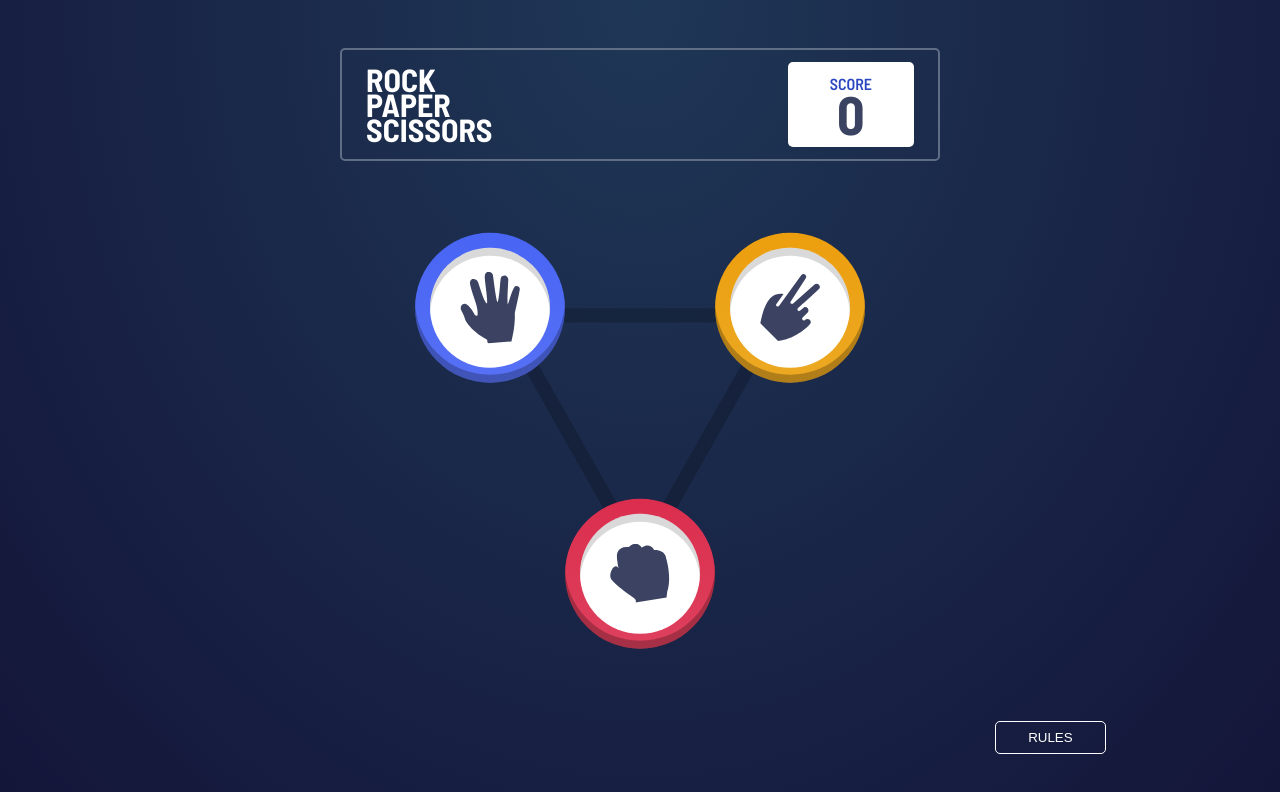
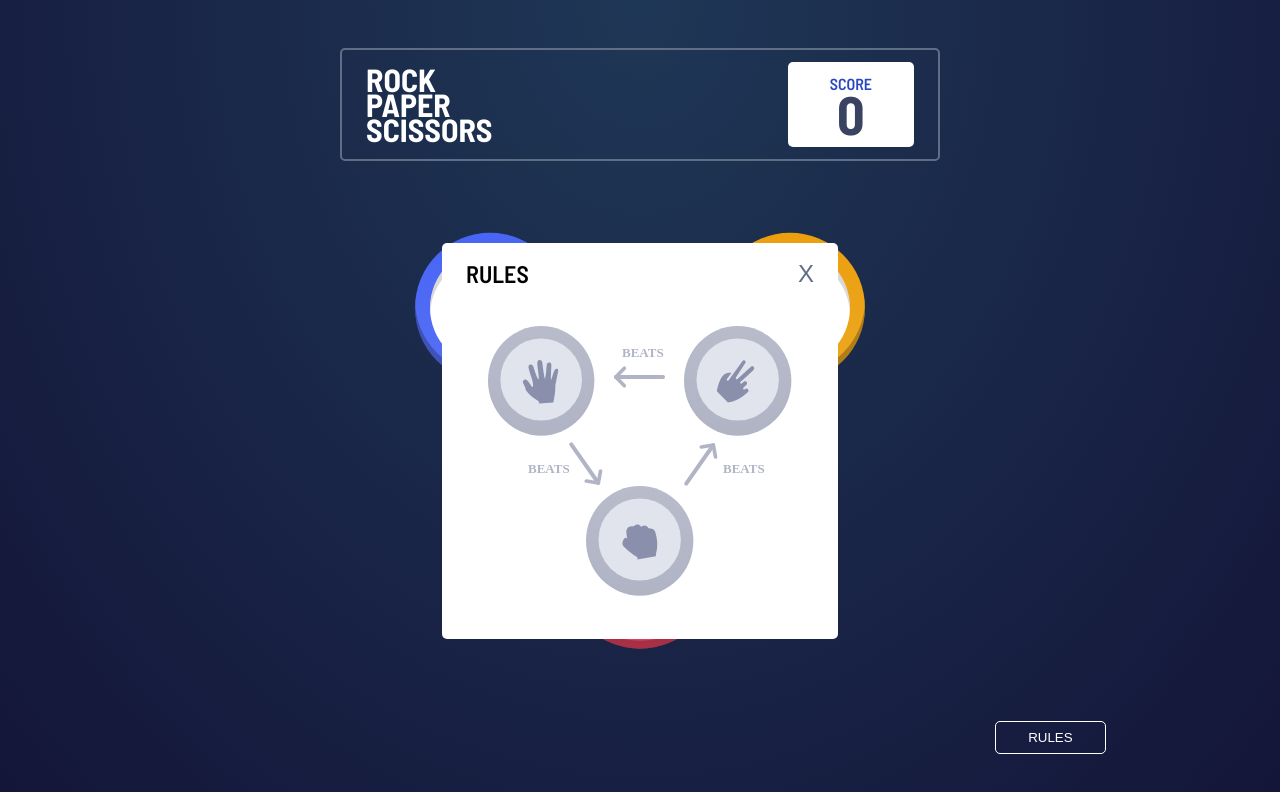
Before and after one commit to PrzemyslawSwierzewski/Rock-Paper-Scissors-game-with-Frontend-Mentor, a plain HTML site: page index.html in a window 1280 px wide. Both pictures are taken after a click on the button "RULES". Shown: the top 792 px of the page. Drawn offline with Linux system fonts and the light colour scheme.

Commit message:
adding rules button

```diff
--- a/app.js
+++ b/app.js
@@ -78,22 +78,20 @@ const showRules= () =>{
   const rules = document.querySelector(".rules");
   const div = document.querySelector(".rules__containter");
   const rules_exit= document.querySelector('.rules_button');
-  div.classList.add("shown");
 
- rules.addEventListener('click', ()=>{
-  if(div.style.display==='none'){
-    div.style.display= 'block';
-  }else{
+
+
+
+  show= () => {
+    div.style.display='block';
+  }
+  rules.onclick=show();
+  hide= () =>{
     div.style.display='none';
   }
- })
- rules_exit.addEventListener('click', ()=>{
-  if(div.style.display==='block'){
-    div.style.display= 'none';
-  }else{
-    div.style.display='none';
-  }
- })
+  rules_exit.addEventListener('click',hide);
+
+
 
 
 };
--- a/index.html
+++ b/index.html
@@ -72,7 +72,7 @@
       </div>
     </section>
     <section class="rules_div">
-      <div class="rules__containter">
+      <div class="rules__containter" style="display:none;">
         <div class="rulesheader">
           <span class="rule_left_Top">RULES</span>
           <button class="rules_button">X</button>
@@ -84,7 +84,7 @@
 </div>
   </main>
 
-  <button class="rules">RULES</button>
+  <button class="rules" >RULES</button>
 
   <!--<<div class="attribution">
     Challenge by <a href="https://www.frontendmentor.io?ref=challenge" target="_blank">Frontend Mentor</a>.
--- a/styles.css
+++ b/styles.css
@@ -241,6 +241,7 @@ cursor: pointer;
 display: flex;
 justify-content: space-between;
 width: 100%;
+padding: 8px;
 }
 .rules_button{
   border: none;
@@ -256,7 +257,6 @@ width: 100%;
   margin: auto;
   position: relative;
   background-color: #fff;
-  display: none;
   justify-content: space-between;
   border-radius: 5px;
   width: 100%;
@@ -265,8 +265,9 @@ width: 100%;
   transition: transform 0.3s;
 
 }
+
 .r{
-  padding: 60px;
+  padding: 30px;
 }
 .rule{
   display: block;
```
